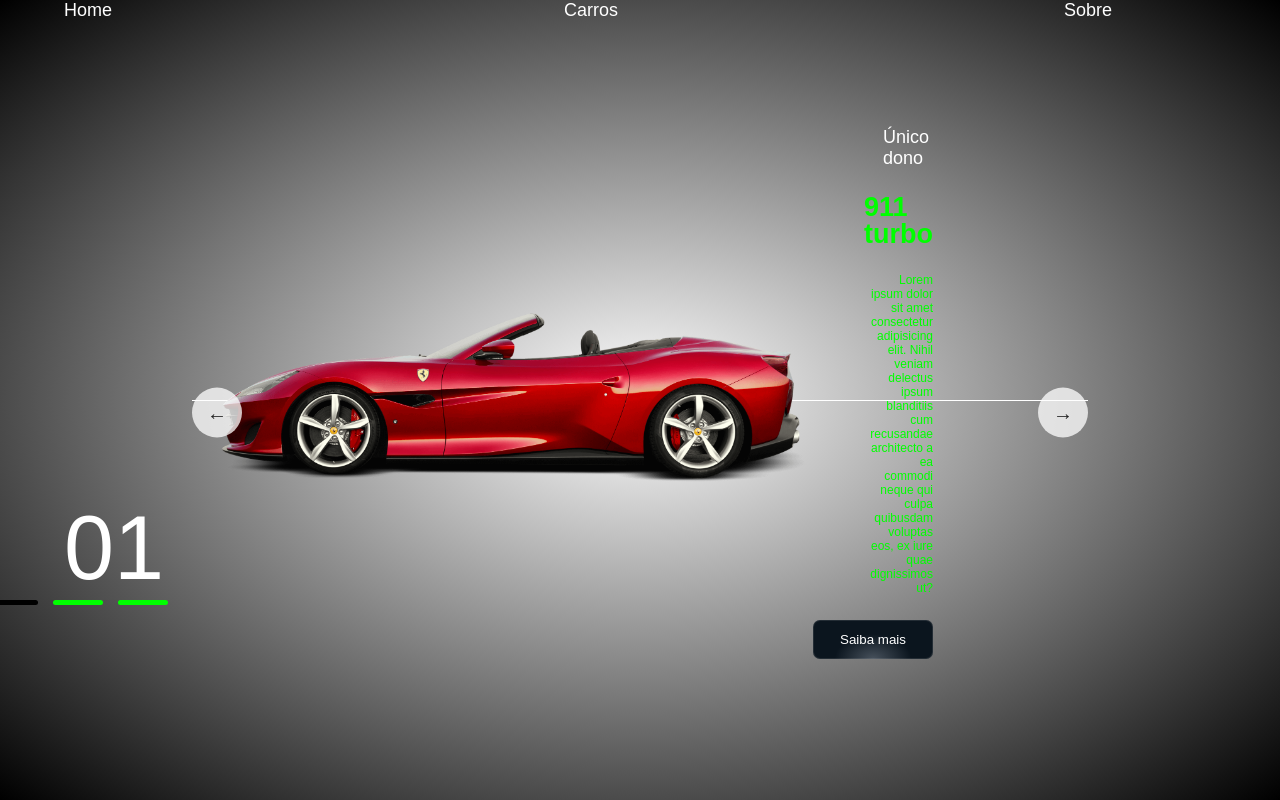
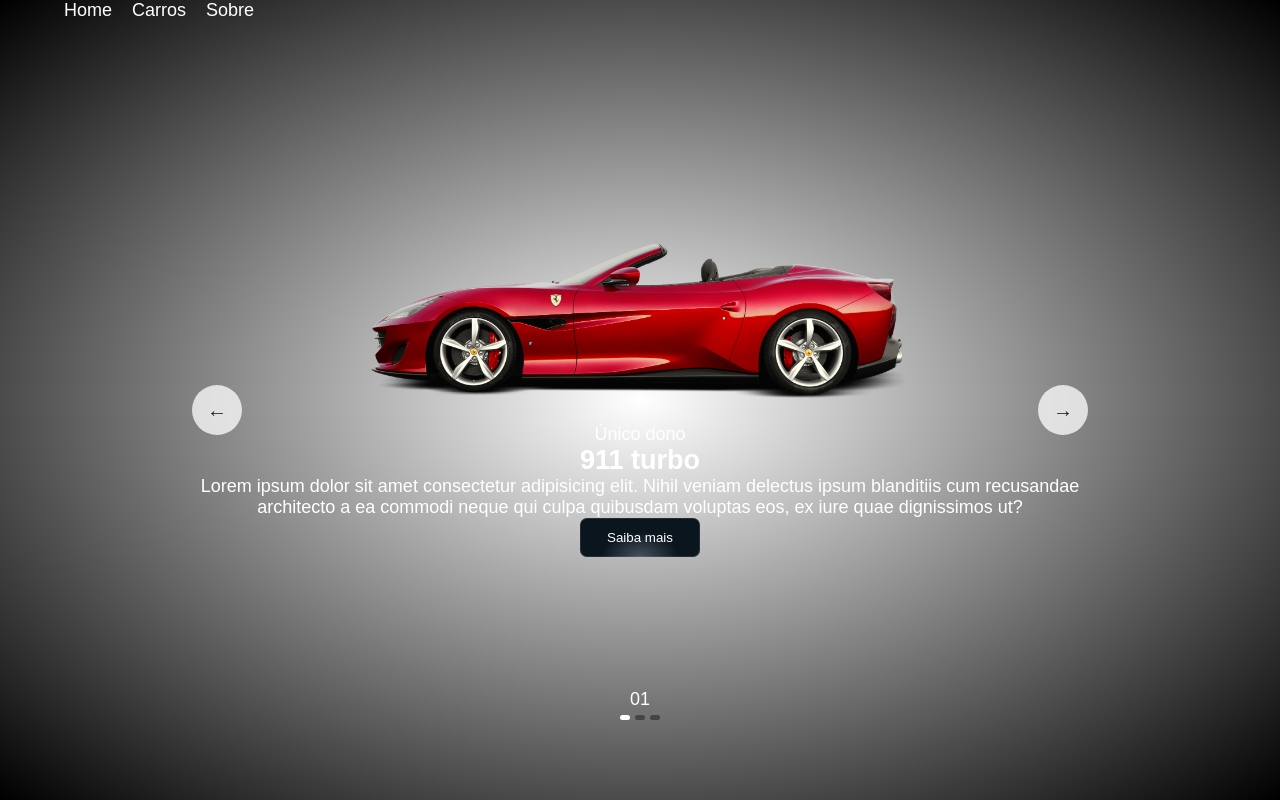
Before and after one commit to Augus116/car-slide, a plain HTML site: page index.html in a window 1280 px wide. Drawn offline with Linux system fonts and the light colour scheme.

Commit message:
Add files via upload

```diff
--- a/assets/css/style.css
+++ b/assets/css/style.css
@@ -1,3 +1,130 @@
+/* Estilos gerais */
+* {
+    margin: 0;
+    padding: 0;
+    box-sizing: border-box;
+    list-style: none;
+    font-family: "Poppins", sans-serif;
+}
+
+body {
+    background-color: #000;
+    color: #fff;
+    font-size: 16px;
+    overflow-x: hidden;
+}
+
+header {
+    position: fixed;
+    width: 90vw;
+    left: 50%;
+    transform: translateX(-50%);
+    display: flex;
+    justify-content: space-between;
+    align-items: center;
+    z-index: 2;
+}
+
+header nav ul {
+    display: flex;
+    gap: 20px;
+}
+
+section {
+    background: radial-gradient(#fff, #000);
+    height: 100vh;
+    position: relative;
+    display: flex;
+    flex-direction: column;
+    align-items: center;
+    justify-content: center;
+}
+
+section .list {
+    width: 70vw;
+    height: 70%;
+    position: relative;
+    display: flex;
+    justify-content: center;
+    align-items: center;
+}
+
+section .list .item {
+    position: absolute;
+    inset: 0;
+    display: flex;
+    flex-direction: column;
+    align-items: center;
+    justify-content: center;
+    opacity: 0;
+    transition: opacity 0.5s;
+}
+
+section .list .item.active {
+    opacity: 1;
+}
+
+section .list .item .car-img {
+    width: 70%;
+    margin-bottom: 20px;
+}
+
+section .list .item .car-img img {
+    width: 100%;
+    max-height: 300px;
+    object-fit: contain;
+}
+
+section .list .content {
+    text-align: center;
+}
+
+section .arrows {
+    display: flex;
+    justify-content: space-between;
+    width: 70vw;
+    margin-top: 20px;
+    position: relative;
+    z-index: 3;
+}
+
+section .arrows button {
+    width: 50px;
+    height: 50px;
+    border-radius: 50%;
+    border: none;
+    cursor: pointer;
+}
+
+.indicators {
+    position: absolute;
+    bottom: 10%; /* Ajuste para estar abaixo do número */
+    left: 50%;
+    transform: translateX(-50%);
+    z-index: 1;
+    display: flex;
+    flex-direction: column; /* Mudado para coluna */
+    align-items: center; /* Centraliza os indicadores */
+    gap: 5px; /* Espaço entre o número e os indicadores */
+}
+
+.indicators ul {
+    display: flex;
+    gap: 5px; /* Espaçamento entre os indicadores */
+}
+
+.indicators li {
+    width: 10px; /* Largura da linha */
+    height: 5px; /* Altura da linha */
+    background-color: #444; /* Cor padrão dos indicadores */
+    border-radius: 5px; /* Bordas arredondadas */
+    transition: background-color 0.3s; /* Transição suave */
+}
+
+.indicators li.active {
+    background-color: #fff; /* Cor quando ativo */
+}
+
 .button1 {
     min-width: 120px;
     position: relative;
@@ -6,9 +133,7 @@
     border: 0;
     border-radius: 7px;
     box-shadow: inset 0 0 0 1px rgba(255, 255, 255, 0.1);
-    background: radial-gradient(ellipse at bottom,
-            rgba(71, 81, 92, 1)0%,
-            rgba(11, 21, 30, 1)45%);
+    background: radial-gradient(ellipse at bottom, rgba(71, 81, 92, 1) 0%, rgba(11, 21, 30, 1) 45%);
     color: rgb(255, 255, 255);
     transition: all 1s cubic-bezier(0.25, 0.83, 0.66, 1);
 }
@@ -19,18 +144,14 @@
     height: 1px;
     bottom: 0;
     left: 15%;
-    background: rgb(255, 255, 255);
-    background: linear-gradient(90deg,
-            rgba(255, 255, 255, 0)0%,
-            rgba(255, 255, 255, 1)50%,
-            rgba(255, 255, 255, 0)100%);
-    opacity: 0.2%;
+    background: linear-gradient(90deg, rgba(255, 255, 255, 0) 0%, rgba(255, 255, 255, 1) 50%, rgba(255, 255, 255, 0) 100%);
+    opacity: 0.2;
     transition: all 1s cubic-bezier(0.15, 0.83, 0.66, 1);
 }
 
 .button1:hover {
     color: rgb(255, 255, 1);
-    transform: scale(1.1), translateY(-3px);
+    transform: scale(1.1) translateY(-3px);
 }
 
 .button1:hover::before {
@@ -54,430 +175,85 @@
 }
 
 @keyframes bounce_513 {
-
-    0%,
-    100% {
+    0%, 100% {
         transform: translateX(-25%);
-        animation-timing-function:
-            cubic-bezier(0.8, 0, 1, 1);
+        animation-timing-function: cubic-bezier(0.8, 0, 1, 1);
     }
-
     50% {
         transform: translateX(0);
-        animation-timing-function:
-            cubic-bezier(0, 0, 0.2, 1);
+        animation-timing-function: cubic-bezier(0, 0, 0.2, 1);
     }
 }
 
-* {
-    margin: 0;
-    padding: 0;
-    box-sizing: border-box;
-    list-style: none;
-    font-family: "Poppins", sans-serif;
-}
-
-header {
-    position: fixed;
-    width: 90vw;
-    left: 50%;
-    transform: translateX(-50%);
-    display: grid;
-    grid-template-columns: 1fr 600px;
-    gap: 10%;
-    align-items: center;
-    z-index: 2;
-}
-
-header img {
-    width: 250px;
-}
-
-header nav ul {
-    display: grid;
-    grid-template-columns: repeat(3, 500px);
-}
-
-body {
-    background-color: #000;
-    color: #fff;
-    font-size: 16px;
-    overflow-x: hidden;
-}
-
-section {
-    background: radial-gradient(#fff, #000);
-    height: 100vh;
-    position: relative;
-}
-
-section .list {
-    width: 70vw;
-    margin: auto;
-    height: 100%;
-    position: relative;
-}
-
-section .list .item {
-    position: absolute;
-    inset: 0;
-    transform: translateX(-50%);
-    max-width: 100%;
-}
-
-section .list .item .car-img {
-    position: absolute;
-    top: 50%;
-    transform: translateY(-50%);
-    width: 70%;
-}
-
-section .list .item .car-img img {
-    width: 100%;
-    transform: rotate(-30deg);
-}
-
-section .list .content {
-    position: absolute;
-    right: 100px;
-    width: 100px;
-    height: 98%;
-    display: flex;
-    flex-direction: column;
-    justify-content: center;
-    align-items: flex-end;
-    gap: 25px;
-}
-
-section .list .content h2 {
-    line-height: 1em;
-    font-family: "League Gothic", sans-serif;
-    color: #00ff00;
-}
-
-section .list .content .description {
-    color: #00ff00;
-    font-size: 12px;
-    text-align: right;
-    max-width: 400px;
-}
-
-section .arrows {
-    width: 70vw;
-    position: absolute;
-    top: 50%;
-    left: 50%;
-    transform: translate(-50%, -25%);
-    display: flex;
-    justify-content: space-between;
-}
-
-section .arrows button {
-    width: 50px;
-    height: 50px;
-    border-radius: 50%;
-    border: none;
-    cursor: pointer;
-}
-
-section .indicators {
-    position: absolute;
-    top: 50%;
-    left: 50%;
-    height: 200px;
-    width: 90vw;
-    transform: translateX(-50%);
-    display: flex;
-    flex-direction: column;
-    justify-content: end;
-    gap: 15px;
-}
-
-section .number {
-    font-size: 5em;
-    font-family: "League Gothic", sans-serif;
-}
-
-section ul {
-    position: absolute;
-    top: 100%;
-    right: 41%;
-    height: 150px;
-    width: 90vw;
-    transform: translateX(-50%);
-    display: flex;
-    justify-content: end;
-    gap: 15px;
-}
-
-section ul li {
-    width: 50px;
-    height: 5px;
-    background-color: #00ff00;
-    border-radius: 5px;
-    transition: 0.5s;
-}
-
-section ul li.active {
-    background-color: #000;
-}
-
-section .list::before {
-    content: "";
-    position: absolute;
-    height: 200px;
-    width: 100%;
-    top: 50%;
-    border-top: 1px solid #fff;
-}
-
-section .list .item .car-img::before {
-    content: "";
-    position: absolute;
-    background-color: #000;
-    width: 100%;
-    top: 150%;
-    left: 50px;
-    border-radius: 50%;
-    filter: blur(30px);
-}
-
-section .list {
-    --calculation: 1;
-}
-
-section .list .item {
-    transform: translateX(calc(100vw *(--calculation)));
-    transition: 0.5s;
-    opacity: 0;
-}
-
-section .list .item .car-img img {
-    transform: rotate(0);
-    transition: 0.5s;
-    transition-delay: 0.3s;
-}
-
-section .list .content .car-information,
-section .list .content h2,
-section .list .content .description,
-section .list .content .information {
-    transform: translateX(calc(200px*var(--calculation)));
-    transition: 0.7s;
-    transition-delay: 0.3s;
-    opacity: 0;
-}
-
-section .list .content h2 {
-    transition-delay: 0.5s;
-}
-
-section .list .content .description {
-    transition-delay: 0.7s;
-}
-
-section .list .item.active {
-    transform: translateX(0);
-    transition: 0.5s;
-    opacity: 1;
-}
-
-section .list .item.active .content .car-information,
-section .list .item.active .content h2,
-section .list .item.active .description,
-section .list .item.active .information {
-    transform: translateX(0);
-    opacity: 1;
-}
-
-/* Telas pequenas (320px a 359px) */
+/* Estilos para diferentes tamanhos de tela */
 @media (min-width: 320px) and (max-width: 359px) {
     body {
         font-size: 12px;
     }
-
-    header {
-        flex-direction: column;
-        align-items: center;
+    section .list {
+        height: 60%;
     }
-
-    .list {
-        flex-direction: column;
-        align-items: center;
-    }
-
-    .item {
-        margin: 10px 0;
-        text-align: center;
-    }
-
-    .car-img {
-        width: 80%;
-    }
-
-    .content {
-        padding: 10px;
-    }
-
-    .arrows {
-        flex-direction: column;
-    }
-
-    .arrows button {
-        margin: 5px 0;
-    }
-
-    .indicators {
-        flex-direction: row;
-        justify-content: center;
+    section .list .item .car-img {
+        width: 90%;
     }
 }
 
-/* Telas médias (360px a 767px) */
 @media (min-width: 360px) and (max-width: 767px) {
     body {
         font-size: 14px;
     }
-
-    header {
-        flex-direction: row;
-        justify-content: space-between;
+    section .list {
+        height: 65%;
     }
-
-    .list {
-        flex-direction: column;
-        align-items: center;
-    }
-
-    .item {
-        margin: 15px 0;
-    }
-
-    .car-img {
-        width: 70%;
-    }
-
-    .content {
-        padding: 15px;
+    section .list .item .car-img {
+        width: 80%;
     }
 }
 
-/* Telas intermediárias (768px a 1023px) */
 @media (min-width: 768px) and (max-width: 1023px) {
     body {
         font-size: 16px;
     }
-
-    header {
-        justify-content: space-between;
+    section .list {
+        height: 70%;
     }
-
-    .list {
-        flex-direction: row;
-        justify-content: center;
-    }
-
-    .item {
-        margin: 20px;
-    }
-
-    .car-img {
-        width: 60%;
-    }
-
-    .content {
-        padding: 20px;
-    }
-
-    .arrows {
-        justify-content: space-between;
-    }
-
-    .indicators {
-        justify-content: center;
+    section .list .item .car-img {
+        width: 70%;
     }
 }
 
-/* Telas grandes (1024px a 1439px) */
 @media (min-width: 1024px) and (max-width: 1439px) {
     body {
         font-size: 18px;
     }
-
-    header {
-        justify-content: space-between;
+    section .list {
+        height: 70%;
     }
-
-    .list {
-        flex-direction: row;
-        justify-content: center;
-    }
-
-    .item {
-        margin: 30px;
-    }
-
-    .car-img {
-        width: 50%;
-    }
-
-    .content {
-        padding: 25px;
+    section .list .item .car-img {
+        width: 60%;
     }
 }
 
-/* Telas maiores (1440px a 1919px) */
 @media (min-width: 1440px) and (max-width: 1919px) {
     body {
         font-size: 20px;
     }
-
-    header {
-        justify-content: space-between;
+    section .list {
+        height: 70%;
     }
-
-    .list {
-        flex-direction: row;
-        justify-content: center;
-    }
-
-    .item {
-        margin: 40px;
-    }
-
-    .car-img {
-        width: 40%;
-    }
-
-    .content {
-        padding: 30px;
+    section .list .item .car-img {
+        width: 50%;
     }
 }
 
-/* Telas ultra grandes (1920px a 2560px) */
 @media (min-width: 1920px) and (max-width: 2560px) {
     body {
         font-size: 22px;
     }
-
-    header {
-        justify-content: space-between;
+    section .list {
+        height: 70%;
     }
-
-    .list {
-        flex-direction: row;
-        justify-content: center;
-    }
-
-    .item {
-        margin: 50px;
-    }
-
-    .car-img {
-        width: 30%;
-    }
-
-    .content {
-        padding: 35px;
+    section .list .item .car-img {
+        width: 40%;
     }
 }
--- a/script.js
+++ b/script.js
@@ -2,36 +2,37 @@ const items = document.querySelectorAll('.item');
 const nextButton = document.getElementById('next');
 const prevButton = document.getElementById('prev');
 const indicators = document.querySelectorAll('.indicators li');
-const numberDisplay = document.querySelector('.number'); // Seleciona o número
+const numberDisplay = document.querySelector('.number');
 
 let currentIndex = 0;
 
 function updateItems() {
     items.forEach((item, index) => {
+        const content = item.querySelector('.content');
+        content.classList.remove('active', 'inactive');
         item.classList.remove('active');
         indicators[index].classList.remove('active');
 
         if (index === currentIndex) {
             item.classList.add('active');
+            content.classList.add('active');
             indicators[index].classList.add('active');
+        } else {
+            content.classList.add('inactive');
         }
     });
 
-    // Atualiza o número conforme o índice atual
     numberDisplay.textContent = String(currentIndex + 1).padStart(2, '0');
 }
 
-// Função para avançar para o próximo item
 nextButton.addEventListener('click', () => {
     currentIndex = (currentIndex + 1) % items.length;
     updateItems();
 });
 
-// Função para voltar ao item anterior
 prevButton.addEventListener('click', () => {
     currentIndex = (currentIndex - 1 + items.length) % items.length;
     updateItems();
 });
 
-// Inicializa a visualização
 updateItems();
```
Also changed, not shown: index.html (+3 -12 lines).
